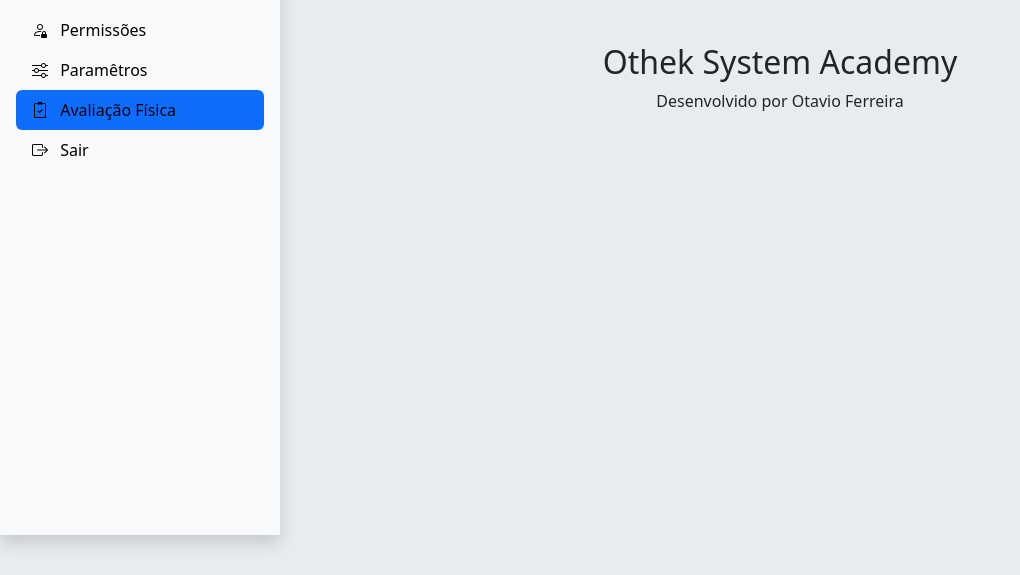
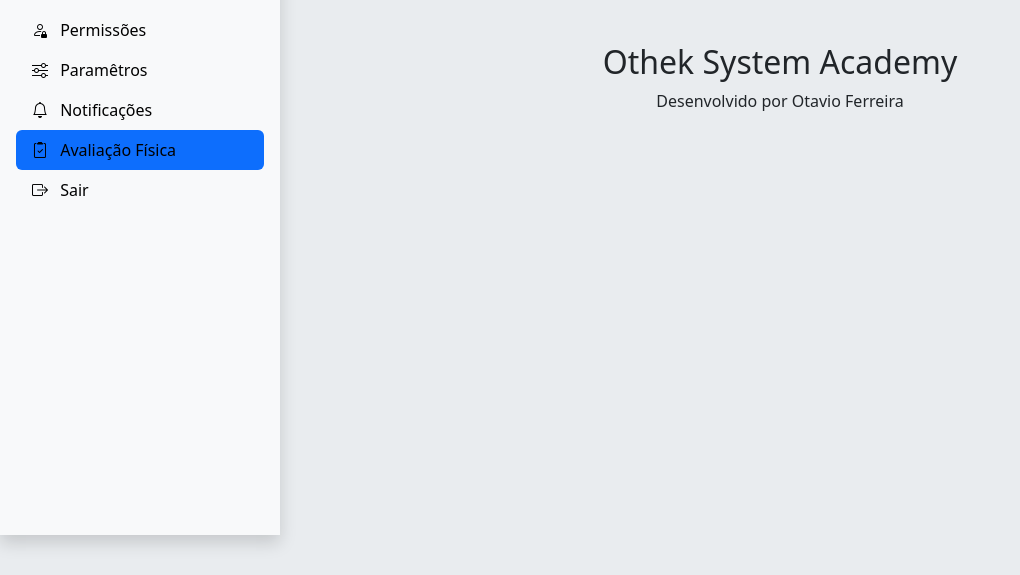
Before and after one commit to Otavio-Ferreira/Sistema-Academia-Musculacao, a PHP site: page /othek_sistema_academia/HomeAluno/getAvaliacao/ in a window 1280 px wide. Shown: the part 265-840 px from the top of the page, without its empty margins (0-1020 px from the left). Run offline with PHP 8.4, Linux system fonts and the light colour scheme; the visitor is signed in with stand-in values (Sample User, id 1); data comes from the database, SQL or seed files in the repository; data that the repository does not hold is empty; some libraries are stand-ins or nearby versions.

Commit message:
New view Notificacoes

```diff
--- /dev/null
+++ b/Views/Admin/Notificacoes/index.php
@@ -0,0 +1 @@
+<h1>achpuuu</h1>
--- a/Views/Templates/admin.php
+++ b/Views/Templates/admin.php
@@ -63,6 +63,12 @@
           <a class="nav-link link-body-emphasis <?= (isset($viewData['nivel-1']) && $viewData['nivel-1'] == "Paramêtros") ? 'active text-white' : ''; ?><?= (isset($viewData['id_group']) && $viewData['id_group'] == 4) ? 'd-none' : ''; ?>" href="<?= BASE_URL . 'Permissions/addParams' ?>">
             <i class="bi bi-sliders pe-none me-2"></i>
             Paramêtros
+          </a>
+        </li>
+        <li class="nav-item">
+          <a class="nav-link link-body-emphasis  <?= (isset($viewData['nivel-1']) && $viewData['nivel-1'] == "Notificações") ? 'active text-white' : ''; ?><?= (isset($viewData['id_group']) && $viewData['id_group'] == 4) ? 'd-none' : ''; ?>" href="<?= BASE_URL . 'Notificacoes'; ?>">
+            <i class="bi bi-bell pe-none me-2"></i>
+            Notificações
           </a>
         </li>
         <li class="nav-item">
@@ -184,7 +190,7 @@
             <a class="me-4 rounded-5 position-relative" data-bs-toggle="modal" data-bs-target="#modelNotf">
               <i class="bi bi-bell pe-none fs-2 text-secondary"></i>
               <span class="position-absolute bottom-0 start-100 translate-middle badge rounded-pill bg-danger">
-                <?= $viewData['total_notificacoes']['totalNotificacoes']?>
+                <?= $viewData['total_notificacoes']['totalNotificacoes'] ?>
                 <span class="visually-hidden">unread messages</span>
               </span>
             </a>
@@ -198,10 +204,10 @@
                     <button type="button" class="btn-close" data-bs-dismiss="modal" aria-label="Close"></button>
                   </div>
                   <div class="modal-body">
-                    <?php foreach($viewData['list_notificacoes'] as $list_notf):?>
+                    <?php foreach ($viewData['list_notificacoes'] as $list_notf) : ?>
                       <div class="d-flex">
                         <div class="alert alert-danger fw-bold w-75" role="alert">
-                          A fatura de <?= $list_notf['name']?> desse mes esta pendente
+                          A fatura de <?= $list_notf['name'] ?> desse mes esta pendente
                         </div>
                         <div class="alert p-0 w-25 ms-2">
                           <a href="#" class="btn btn-danger fs-5 w-100 h-100 d-flex flex-wrap justify-content-center align-content-center">
@@ -210,7 +216,7 @@
                           </a>
                         </div>
                       </div>
-                    <?php endforeach;?>
+                    <?php endforeach; ?>
                   </div>
                   <div class="modal-footer">
                     <button type="button" class="btn btn-secondary" data-bs-dismiss="modal">Close</button>
```
Also changed, not shown: 1 other file.
